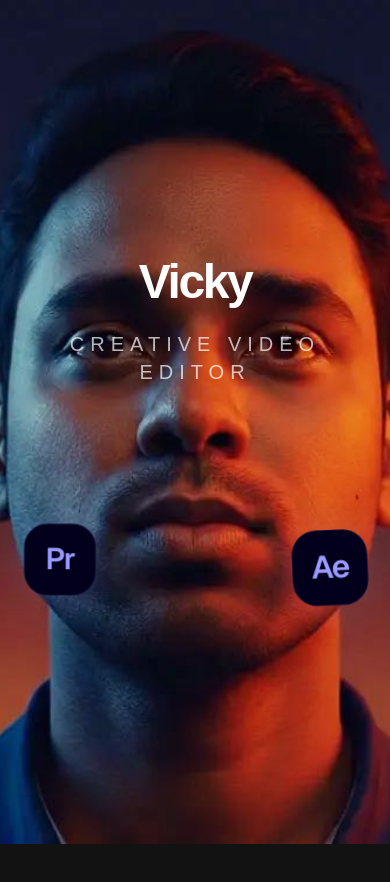
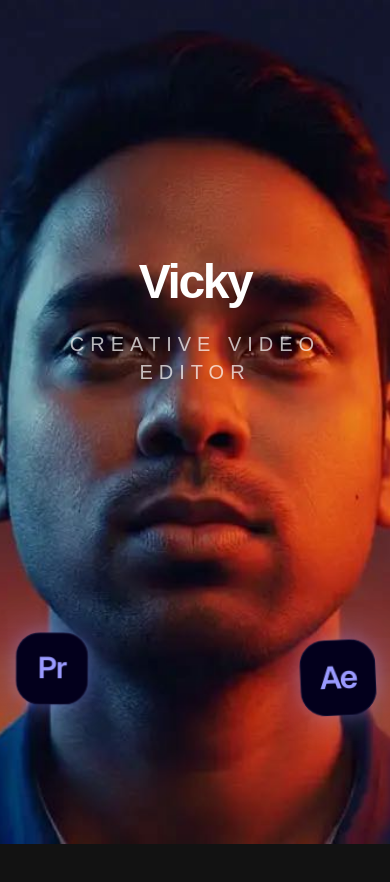
Before and after one commit to chrisvicky82-sys/vicky-portfolio22, a Next.js app: page / in a window 390 px wide. Shown: the top 882 px of the page. Built offline with nearby package versions, Linux system fonts and the light colour scheme.

Commit message:
Reposition icons for mobile to top-58% and enhance neon glow intensity

```diff
--- a/src/components/Overlay.tsx
+++ b/src/components/Overlay.tsx
@@ -50,9 +50,9 @@ export default function Overlay() {
       {/* Premiere Pro Icon (Left) */}
       <motion.div
         style={{ opacity: iconOpacity, y: iconY }}
-        className="absolute left-6 md:left-20 lg:left-32 top-[45%] -translate-y-1/2 z-20 pointer-events-auto"
+        className="absolute left-4 md:left-20 lg:left-32 top-[58%] md:top-[45%] -translate-y-1/2 z-20 pointer-events-auto"
       >
-        <div className="w-18 h-18 md:w-26 md:h-26 bg-[#03001C] border border-[#9a9aff]/10 rounded-[1.5rem] flex items-center justify-center shadow-[0_0_35px_rgba(154,154,255,0.18)] hover:border-[#9a9aff]/30 transition-all duration-300 cursor-pointer animate-wiggle-left">
+        <div className="w-18 h-18 md:w-26 md:h-26 bg-[#03001C] border border-[#9a9aff]/10 rounded-[1.5rem] flex items-center justify-center shadow-[0_0_40px_rgba(154,154,255,0.4),0_0_15px_rgba(154,154,255,0.2)] hover:shadow-[0_0_50px_rgba(154,154,255,0.6),0_0_20px_rgba(154,154,255,0.3)] hover:border-[#9a9aff]/30 transition-all duration-300 cursor-pointer animate-wiggle-left">
           <span className="text-[#9a9aff] text-3xl md:text-5xl font-semibold tracking-tighter font-sans select-none">
             Pr
           </span>
@@ -62,9 +62,9 @@ export default function Overlay() {
       {/* After Effects Icon (Right) */}
       <motion.div
         style={{ opacity: iconOpacity, y: iconY }}
-        className="absolute right-6 md:right-20 lg:right-32 top-[45%] -translate-y-1/2 z-20 pointer-events-auto"
+        className="absolute right-4 md:right-20 lg:right-32 top-[58%] md:top-[45%] -translate-y-1/2 z-20 pointer-events-auto"
       >
-        <div className="w-18 h-18 md:w-26 md:h-26 bg-[#03001C] border border-[#9a9aff]/10 rounded-[1.5rem] flex items-center justify-center shadow-[0_0_35px_rgba(154,154,255,0.18)] hover:border-[#9a9aff]/30 transition-all duration-300 cursor-pointer animate-wiggle-right">
+        <div className="w-18 h-18 md:w-26 md:h-26 bg-[#03001C] border border-[#9a9aff]/10 rounded-[1.5rem] flex items-center justify-center shadow-[0_0_40px_rgba(154,154,255,0.4),0_0_15px_rgba(154,154,255,0.2)] hover:shadow-[0_0_50px_rgba(154,154,255,0.6),0_0_20px_rgba(154,154,255,0.3)] hover:border-[#9a9aff]/30 transition-all duration-300 cursor-pointer animate-wiggle-right">
           <span className="text-[#9a9aff] text-3xl md:text-5xl font-semibold tracking-tighter font-sans select-none">
             Ae
           </span>
```
